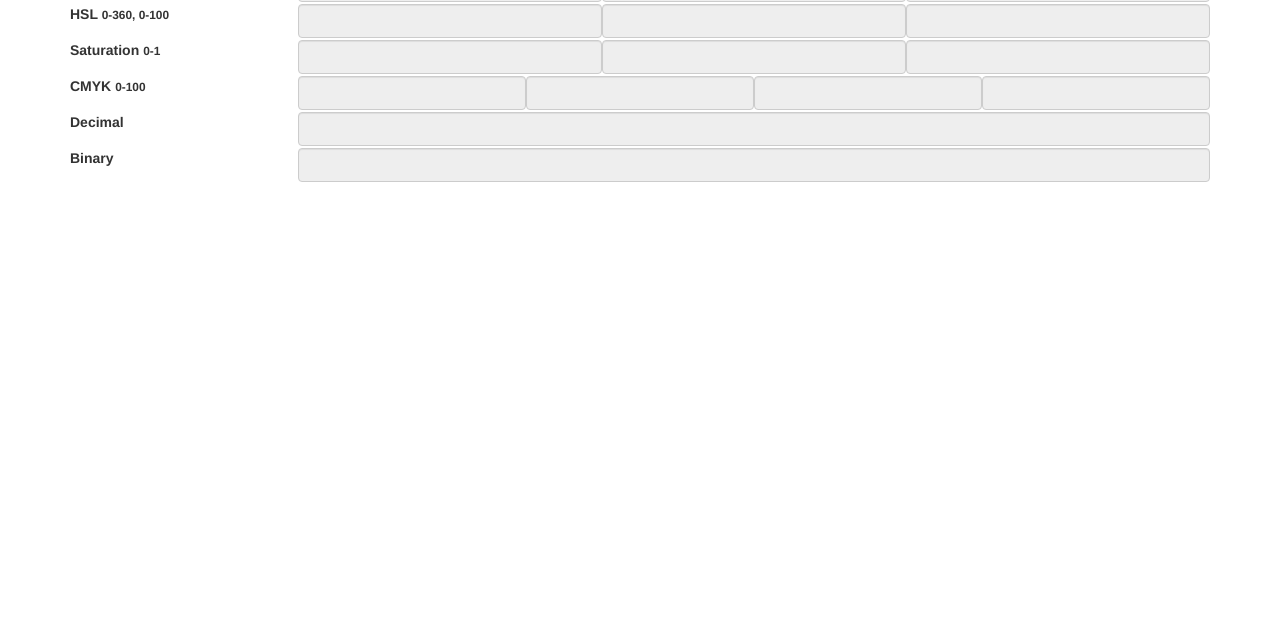
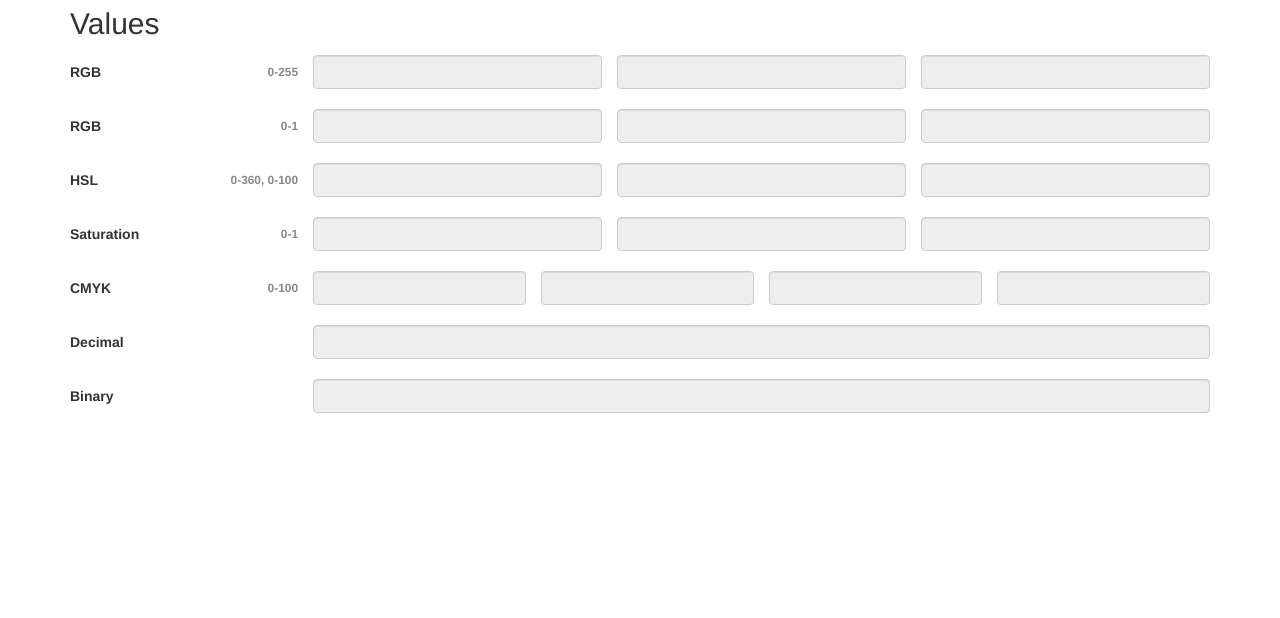
Before and after one commit to j-/color, a plain HTML site: page index.html in a window 1280 px wide. Shown: the part 776-1394 px from the top of the page. Before the commit the page ends 1160 px from the top, so only its background shows below. Drawn offline with nearby package versions, Linux system fonts and the light colour scheme; a script that the page names is missing.

Commit message:
Changed output spacing

```diff
--- a/style/main.css
+++ b/style/main.css
@@ -17,16 +17,23 @@ body {
 
 .output-row {
 	display: flex;
-	margin: 2px 0;
+	margin: 15px 0;
 }
 
 .output-label {
 	width: 20%;
+	line-height: 34px;
+}
+
+.output-label small {
+	float: right;
+	color: #888;
 }
 
 .output-value {
 	flex: 1;
 	font-family: monospace;
+	margin-left: 15px;
 }
 
 #output-preview {
```
